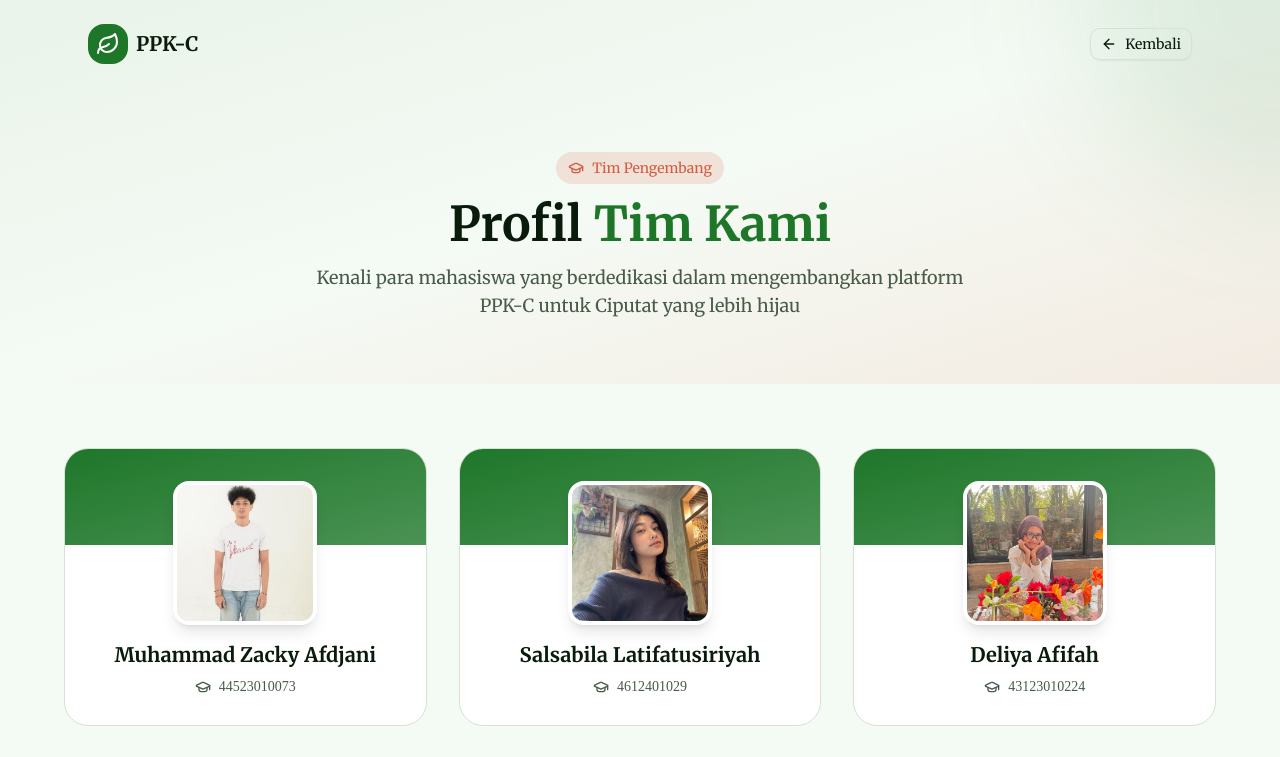
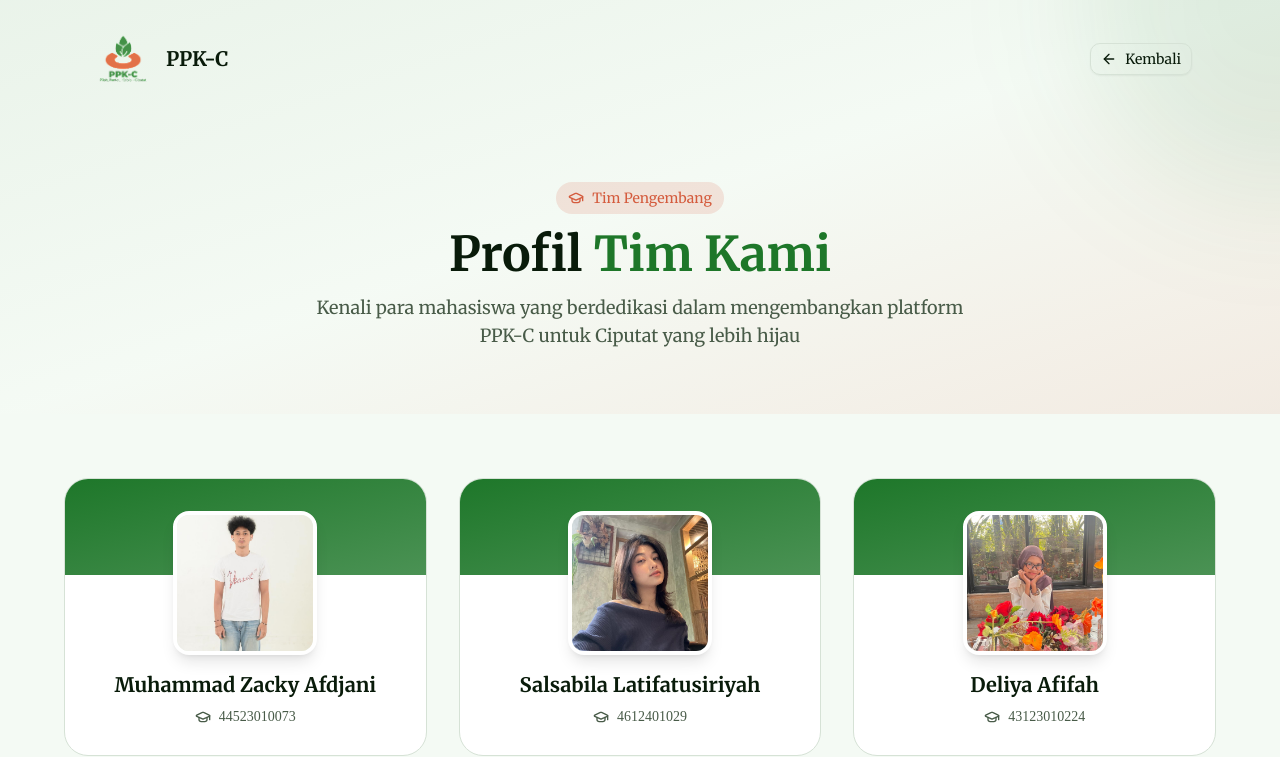
Before and after one commit to yasersyafa/ppkc-web, a Next.js app: page /team in a window 1280 px wide. Shown: the top 757 px of the page. Built offline with nearby package versions, Linux system fonts and the light colour scheme.

Commit message:
feat: add logo on navbar

```diff
--- a/app/team/page.tsx
+++ b/app/team/page.tsx
@@ -42,9 +42,7 @@ export default function TeamPage() {
         {/* Navigation */}
         <nav className="relative z-10 flex items-center justify-between p-4 md:p-6 max-w-6xl mx-auto">
           <Link href="/" className="flex items-center gap-2">
-            <div className="w-10 h-10 rounded-xl bg-primary flex items-center justify-center">
-              <Leaf className="w-6 h-6 text-primary-foreground" />
-            </div>
+            <Image src="/Logo.png" alt="PPK-C Logo" width={70} height={70} />
             <span className="text-xl font-bold text-foreground">PPK-C</span>
           </Link>
           <Link href="/">
```
